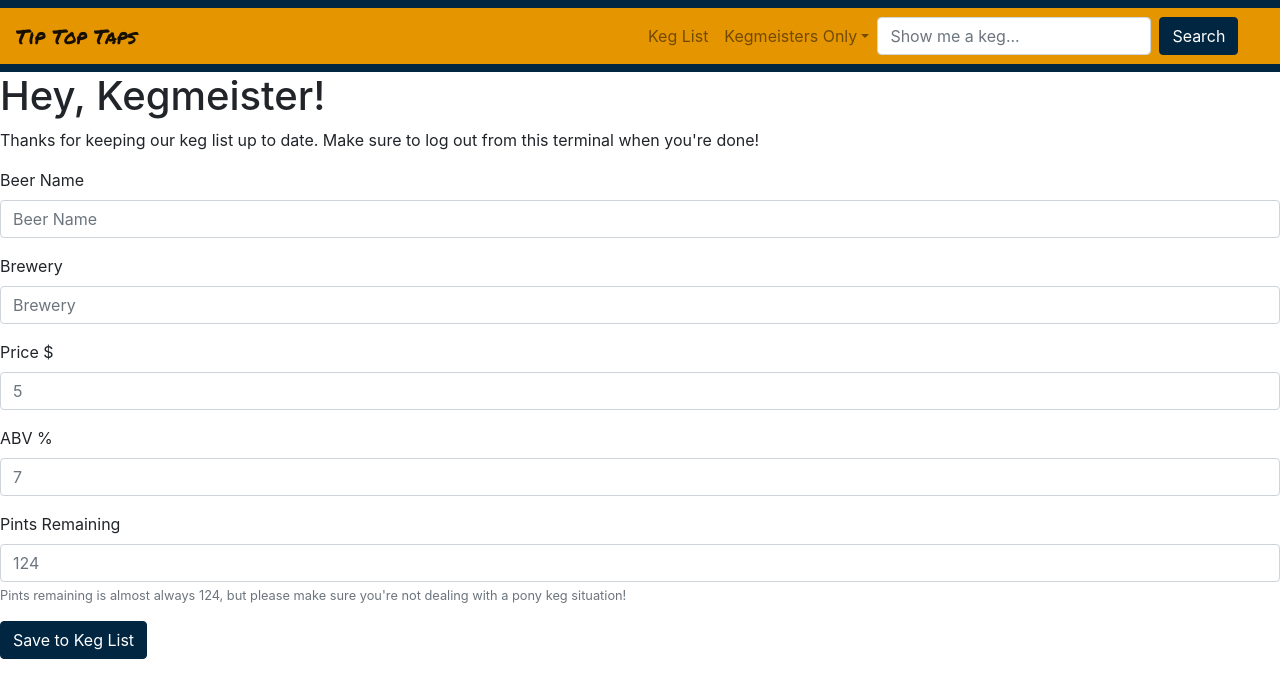
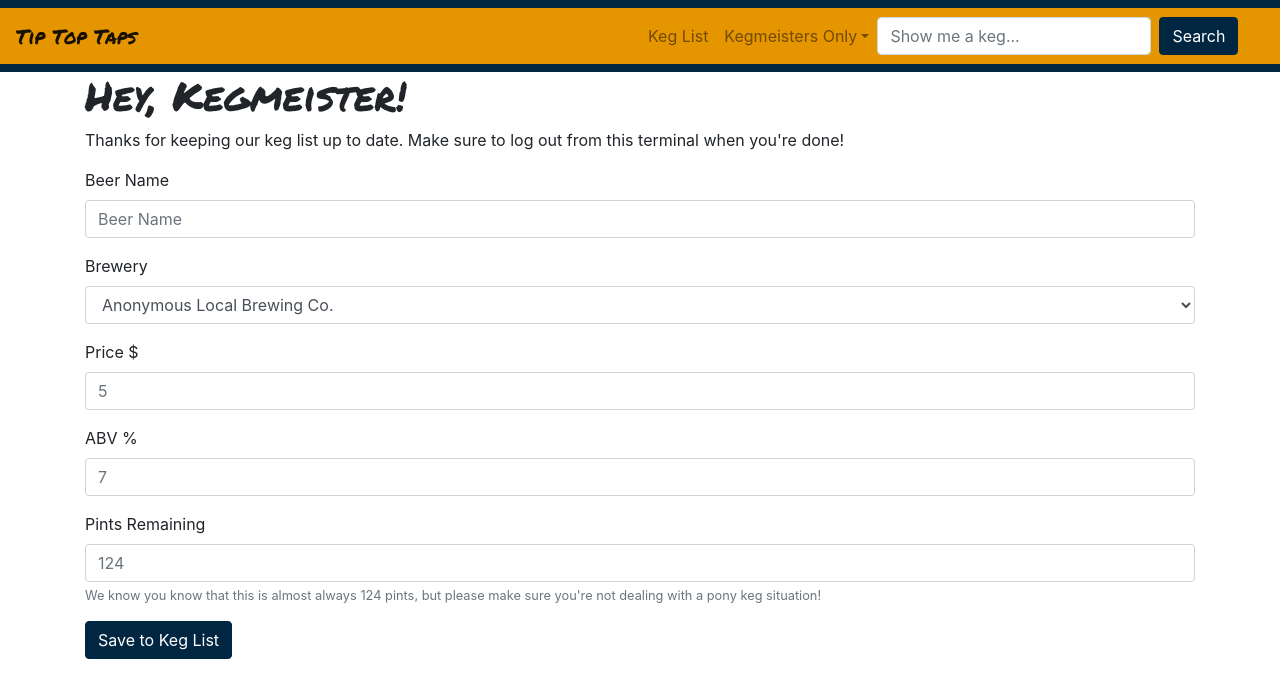
Before and after one commit to larabjork/taproom, a React (Create React App) app: page /#/newkegform in a window 1280 px wide. Shown: the top 698 px of the page. Built offline with nearby package versions, Linux system fonts and the light colour scheme.

Commit message:
reformat width of forms, edit text, and add selectors for breweries

```diff
--- a/src/components/EditKegForm.jsx
+++ b/src/components/EditKegForm.jsx
@@ -1,5 +1,5 @@
 import React from 'react';
-import { Form, FormControl, Button }from 'react-bootstrap';
+import { Form, FormControl, Button, Container }from 'react-bootstrap';
 
 const btnStyleKeg = {
   backgroundColor: '#002642',
@@ -10,7 +10,15 @@ const btnStyleKeg = {
 function EditKegForm(){
   return (
     <div>
-      <h1>Hey, Kegmeister!</h1>
+      <Container>
+        <div className='heading1'>
+          <style jsx>{`
+            .heading1 {
+              font-family: 'Permanent Marker', cursive;
+            }
+          `}</style>
+          <h1>Hey, Kegmeister!</h1>
+        </div>
       <p>Thanks for tidying up our keg list with these edits. Make sure to log out from this terminal when you're done!</p>
       <Form>
         <Form.Group controlId="formBeerName">
@@ -19,8 +27,14 @@ function EditKegForm(){
         </Form.Group>
         <Form.Group controlId="formBrand">
           <Form.Label>Brewery</Form.Label>
-          <Form.Control type="text" placeholder="Brewery" />
-        </Form.Group>
+          <Form.Control as="select">
+          <option>Anonymous Local Brewing Co.</option>
+          <option>Conjunction Junction Co.</option>
+          <option>Hair-O-the-Dog</option>
+          <option>Sparkle Brewz</option>
+          <option>Sunshine Brewing</option>
+        </Form.Control>
+      </Form.Group>
         <Form.Group controlId="formPrice">
           <Form.Label>Price $</Form.Label>
           <Form.Control type="text" placeholder="5" />
@@ -33,14 +47,14 @@ function EditKegForm(){
           <Form.Label>Pints Remaining</Form.Label>
           <Form.Control type="text" placeholder="124" />
             <Form.Text className="text-muted">
-              Pints remaining is almost always 124, but please make sure you're not dealing with a pony keg situation!
+              We know you know that this is almost always 124 pints, but please make sure you're not dealing with a pony keg situation!
             </Form.Text>
         </Form.Group>
         <Button style={btnStyleKeg} type="submit">Save to Keg List</Button>
       </Form>
-
+    </Container>
     </div>
   );
-}
+  }
 
 export default EditKegForm;
--- a/src/components/NewKegForm.jsx
+++ b/src/components/NewKegForm.jsx
@@ -1,5 +1,5 @@
 import React from 'react';
-import { Form, FormControl, Button }from 'react-bootstrap';
+import { Form, FormControl, Button, Container }from 'react-bootstrap';
 
 const btnStyleKeg = {
   backgroundColor: '#002642',
@@ -10,7 +10,15 @@ const btnStyleKeg = {
 function NewKegForm(){
   return (
     <div>
+      <Container>
+        <div className='heading1'>
+          <style jsx>{`
+              .heading1 {
+                font-family: 'Permanent Marker', cursive;
+              }
+              `}</style>
             <h1>Hey, Kegmeister!</h1>
+          </div>
           <p>Thanks for keeping our keg list up to date. Make sure to log out from this terminal when you're done!</p>
           <Form>
             <Form.Group controlId="formBeerName">
@@ -19,7 +27,13 @@ function NewKegForm(){
             </Form.Group>
             <Form.Group controlId="formBrand">
               <Form.Label>Brewery</Form.Label>
-          <Form.Control type="text" placeholder="Brewery" />
+              <Form.Control as="select">
+              <option>Anonymous Local Brewing Co.</option>
+              <option>Conjunction Junction Co.</option>
+              <option>Hair-O-the-Dog</option>
+              <option>Sparkle Brewz</option>
+              <option>Sunshine Brewing</option>
+            </Form.Control>
           </Form.Group>
           <Form.Group controlId="formPrice">
             <Form.Label>Price $</Form.Label>
@@ -33,12 +47,13 @@ function NewKegForm(){
             <Form.Label>Pints Remaining</Form.Label>
             <Form.Control type="text" placeholder="124" />
             <Form.Text className="text-muted">
-              Pints remaining is almost always 124, but please make sure you're not dealing with a pony keg situation!
+              We know you know that this is almost always 124 pints, but please make sure you're not dealing with a pony keg situation!
             </Form.Text>
           </Form.Group>
           <Button style={btnStyleKeg} type="submit">Save to Keg List</Button>
         </Form>
 
+      </Container>
     </div>
   );
 }
```
Lines whose indentation alone changed are shown as unchanged.
